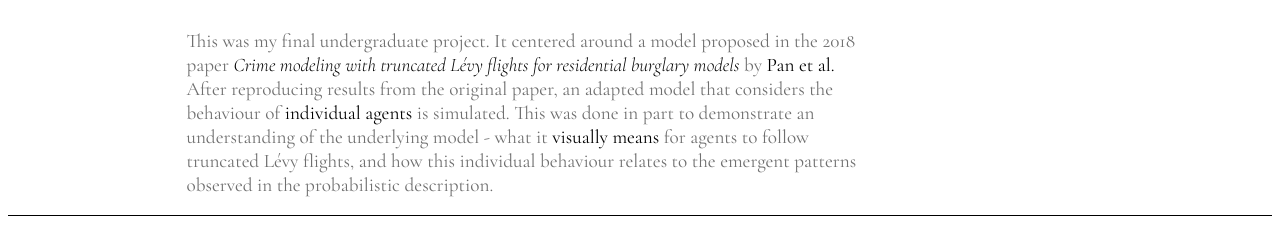
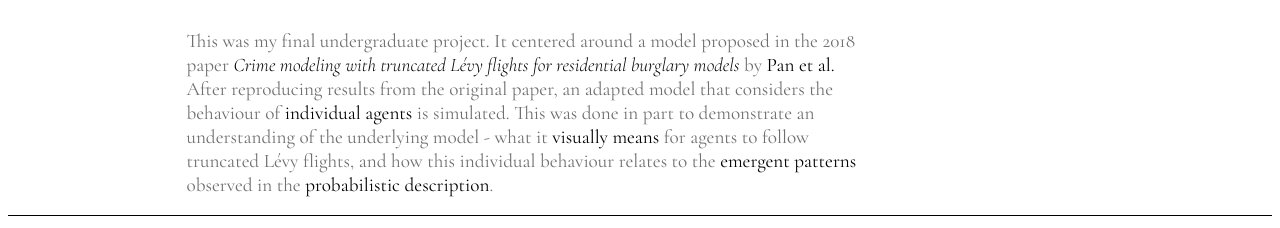
Before and after one commit to abramschon/abramschon.github.io, a plain HTML site: page writing/writing.html in a window 1280 px wide. Shown: the part 768-996 px from the top of the page. Drawn offline with Linux system fonts and the light colour scheme; a web font is replaced by a local one.

Commit message:
Tweaks to highlight

```diff
--- a/writing/writing.html
+++ b/writing/writing.html
@@ -40,7 +40,7 @@
                 <span class = "bold" style="font-style: italic;">Crime modeling with truncated Lévy flights for residential burglary models</span> by <span class="bold">Pan et al.</span>
                 After reproducing results from the original paper, an adapted model that considers the behaviour of  <span class="bold">individual agents</span> is simulated.
                 This was done in part to demonstrate an understanding of the underlying model - what it <span class="bold">visually means</span> for agents to follow truncated Lévy flights, and how
-                this individual behaviour relates to the emergent patterns observed in the probabilistic description.
+                this individual behaviour relates to the <span class="bold">emergent patterns</span> observed in the <span class="bold">probabilistic description</span>.
             </p>
         </article>
 
```
